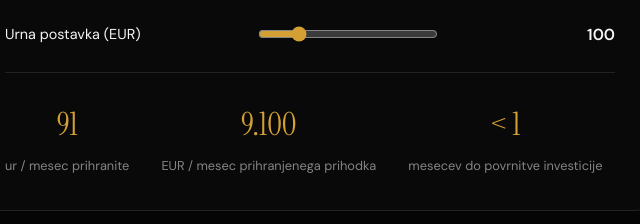
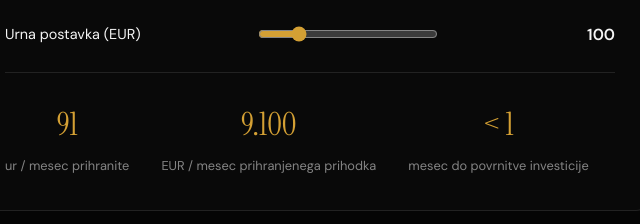
Before and after one commit to remamare13/dona-landing, a plain HTML site: page cenik/index.html in a window 1280 px wide. Shown: the part 3244-3468 px from the top of the page, 330-970 px from the left. Drawn offline with Linux system fonts and the light colour scheme.

Commit message:
fix: slovenska sklanjatev mesecev v kalkulatorju (1 mesec, 2 meseca, 3 mesece, 5+ mesecev)
Co-Authored-By: Claude Opus 4.6 <noreply@anthropic.com>

```diff
--- a/cenik/index.html
+++ b/cenik/index.html
@@ -163,7 +163,7 @@
         </div>
         <div class="calc-result">
           <span class="calc-result-number" id="calc-roi">0</span>
-          <span class="calc-result-label">mesecev do povrnitve investicije</span>
+          <span class="calc-result-label">mesec do povrnitve investicije</span>
         </div>
       </div>
     </div>
--- a/subpage.js
+++ b/subpage.js
@@ -301,7 +301,21 @@ if (typeof IntersectionObserver !== 'undefined') {
 
     document.getElementById('calc-hours-saved').textContent = fmt(savedHours);
     document.getElementById('calc-money-saved').textContent = fmt(savedMoney);
-    document.getElementById('calc-roi').textContent = roiMonths <= 1 ? '< 1' : roiMonths > 24 ? '24+' : roiMonths;
+
+    // Slovenska sklanjatev: 1 mesec, 2 meseca, 3-4 mesece, 5+ mesecev
+    var roiText;
+    if (roiMonths <= 1) { roiText = '< 1'; }
+    else if (roiMonths > 24) { roiText = '24+'; }
+    else { roiText = roiMonths; }
+    document.getElementById('calc-roi').textContent = roiText;
+
+    var m = roiMonths % 100;
+    var label;
+    if (roiMonths <= 1) { label = 'mesec do povrnitve investicije'; }
+    else if (m === 2) { label = 'meseca do povrnitve investicije'; }
+    else if (m === 3 || m === 4) { label = 'mesece do povrnitve investicije'; }
+    else { label = 'mesecev do povrnitve investicije'; }
+    document.getElementById('calc-roi').parentElement.querySelector('.calc-result-label').textContent = label;
   }
 
   lawyers.addEventListener('input', calc);
```
